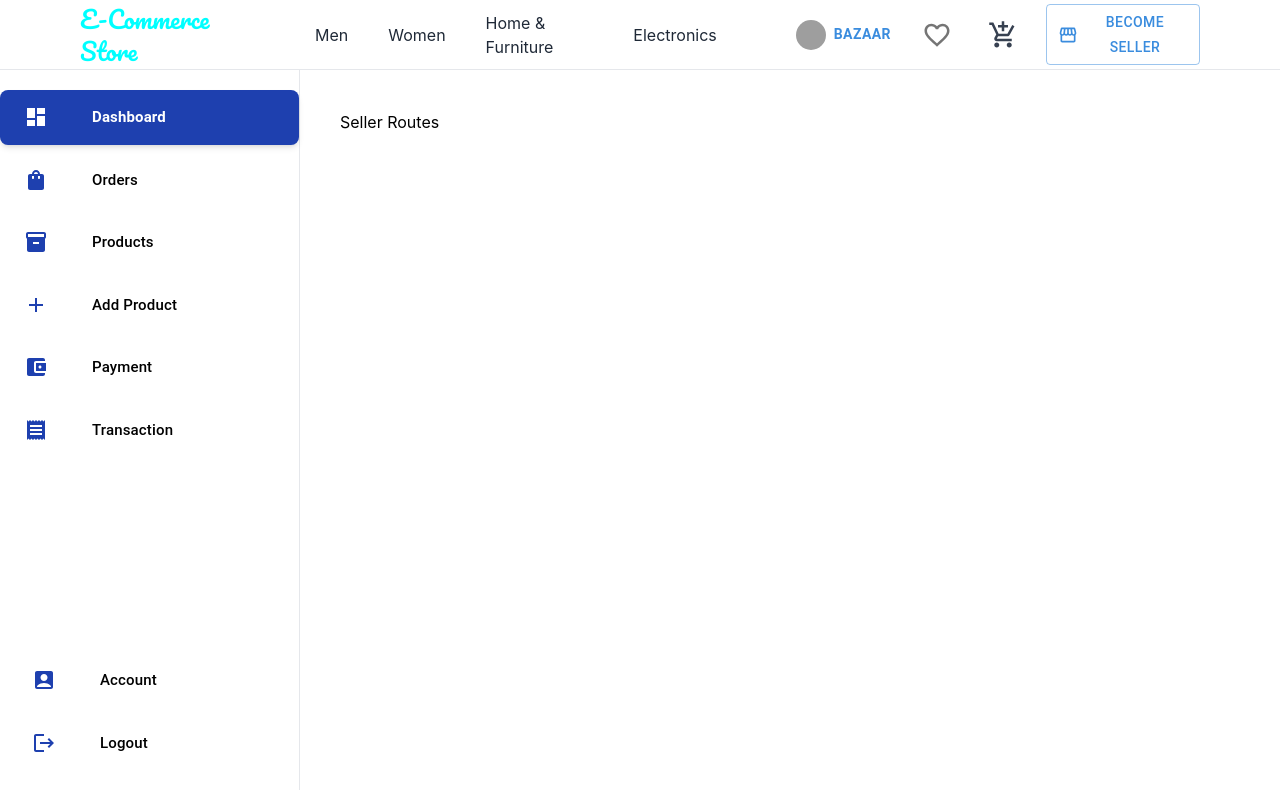
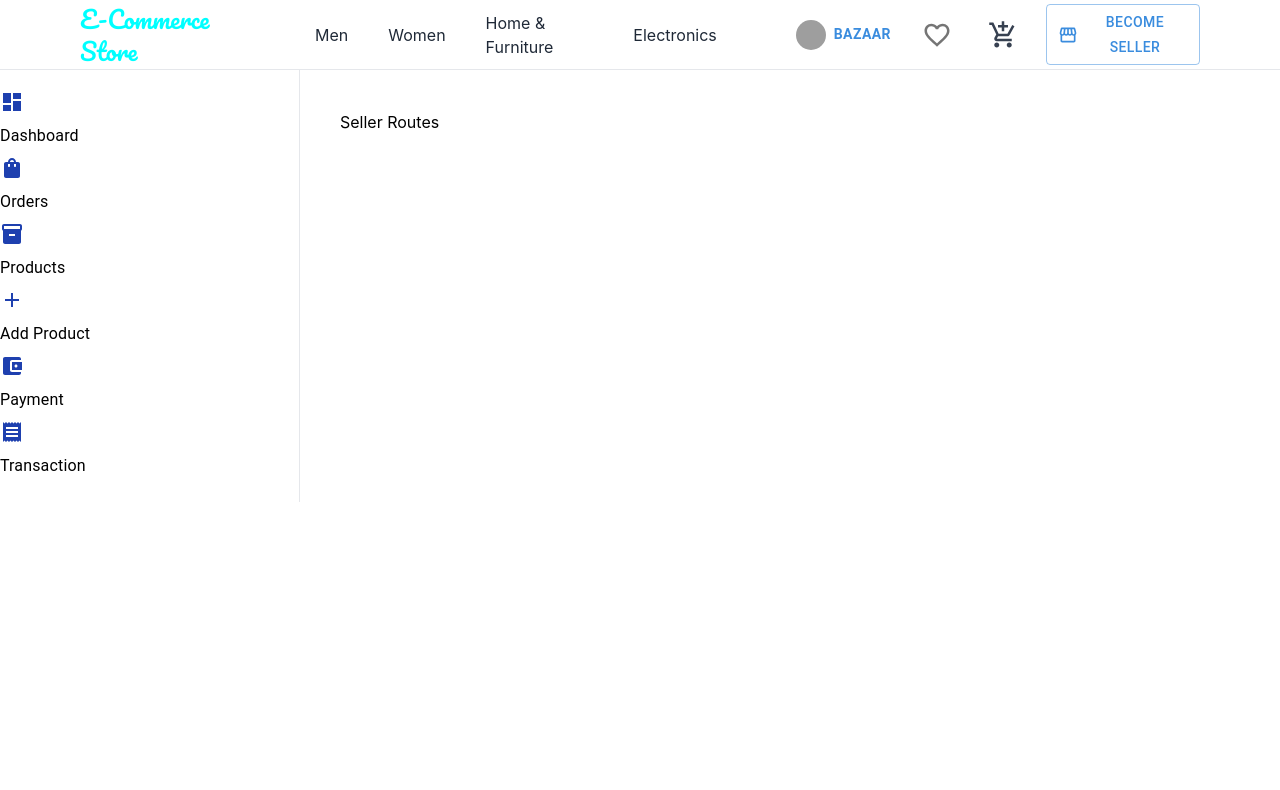
Before and after one commit to shubhcoding01/ecomproject, a React (Create React App) app: page /seller in a window 1280 px wide. Shown: the top 790 px of the page. Built offline with nearby package versions, Linux system fonts and the light colour scheme; grey boxes are pictures that could not be loaded; some icons are missing.

Commit message:
Refactor SellerDashboard component for improved structure and readability

```diff
--- a/src/component/DrawerList.tsx
+++ b/src/component/DrawerList.tsx
@@ -1,103 +1,44 @@
-// import { ListItemIcon, ListItemText } from '@mui/material'
-// import React from 'react'
+import { ListItemIcon, ListItemText } from '@mui/material'
+import React from 'react'
 
-// interface menuItem{
+interface menuItem{
 
-//       name:string,
-//       path:string,
-//       icon:any
-//       activeIcon:any
+      name:string,
+      path:string,
+      icon:any
+      activeIcon:any
 
-// }
-
-// interface DrawerListProps {
-//   menu:menuItem[],
-//   menu2:menuItem[],
-//   toggleDrawer:()=>void
-// }
-
-// const DrawerList = ({menu,menu2,toggleDrawer}:DrawerListProps) => {
-//   return (
-//     <div className='h-full'>
-//       <div className='flex flex-col justify-between h-full w-[300px] border-r py-5'>
-//           <div>
-//             <div className='space-y-2'>
-//                 {
-//                   menu.map((item:any,index:number)=>
-//                     <div className='pr-9' key={index}>
-//                       <p>
-//                         <ListItemIcon>
-//                           {item.icon}
-//                         </ListItemIcon>
-//                         <ListItemText primary={item.name}/>
-//                       </p>
-//                     </div>
-//                   )
-//                 }
-//             </div>
-//           </div>
-//       </div>
-//     </div>
-//   )
-// }
-
-// export default DrawerList
-
-import React from 'react';
-import { ListItemIcon, ListItemText } from '@mui/material';
-import { useLocation, useNavigate } from 'react-router-dom';
-
-interface MenuItem {
-  name: string;
-  path: string;
-  icon: JSX.Element;
-  activeIcon: JSX.Element;
 }
 
 interface DrawerListProps {
-  menu: MenuItem[];
-  menu2: MenuItem[];
-  toggleDrawer: () => void;
+  menu:menuItem[],
+  menu2:menuItem[],
+  toggleDrawer:()=>void
 }
 
-const DrawerList: React.FC<DrawerListProps> = ({ menu, menu2, toggleDrawer }) => {
-  const location = useLocation();
-  const navigate = useNavigate();
+const DrawerList = ({menu,menu2,toggleDrawer}:DrawerListProps) => {
+  return (
+    <div className='h-full'>
+      <div className='flex flex-col justify-between h-full w-[300px] border-r py-5'>
+          <div>
+            <div className='space-y-2'>
+                {
+                  menu.map((item:any,index:number)=>
+                    <div className='pr-9' key={index}>
+                      <p>
+                        <ListItemIcon>
+                          {item.icon}
+                        </ListItemIcon>
+                        <ListItemText primary={item.name}/>
+                      </p>
+                    </div>
+                  )
+                }
+            </div>
+          </div>
+      </div>
+    </div>
+  )
+}
 
-  const renderMenu = (items: MenuItem[]) =>
-    items.map((item, index) => {
-      const isActive = location.pathname === item.path;
-
-      return (
-        <div
-          key={index}
-          onClick={() => {
-            navigate(item.path);
-            toggleDrawer();
-          }}
-          className={`flex items-center gap-3 px-6 py-3 rounded-lg cursor-pointer transition-all duration-200
-            ${isActive ? 'bg-primary-color text-white shadow-md' : 'hover:bg-gray-100 dark:hover:bg-gray-800'}`}
-        >
-          <ListItemIcon className="min-w-[32px]">
-            {isActive ? item.activeIcon : item.icon}
-          </ListItemIcon>
-          <ListItemText
-            primary={item.name}
-            primaryTypographyProps={{
-              fontSize: 15,
-              fontWeight: isActive ? 600 : 500,
-            }}
-          />
-        </div>
-      );
-    });
-
-  return (
-    <div className="h-full flex flex-col justify-between w-[300px] border-r dark:border-gray-700 py-5 bg-white dark:bg-gray-900">
-      <div className="space-y-2">{renderMenu(menu)}</div>
-      <div className="space-y-2 px-2">{renderMenu(menu2)}</div>
-    </div>
-  );
-};
-
-export default DrawerList;
+export default DrawerList
--- a/src/seller/components/SellerDrawerList/SellerDrawerList.tsx
+++ b/src/seller/components/SellerDrawerList/SellerDrawerList.tsx
@@ -1,152 +1,79 @@
-// import { AccountBalanceWallet, AccountBox, Add, Dashboard, Inventory, Logout, Receipt, ShoppingBag } from '@mui/icons-material'
-// import React from 'react'
-// import DrawerList from '../../../component/DrawerList';
+import { AccountBalanceWallet, AccountBox, Add, Dashboard, Inventory, Logout, Receipt, ShoppingBag } from '@mui/icons-material'
+import React from 'react'
+import DrawerList from '../../../component/DrawerList';
 
-// const menu = [
-//   {
-//     name:"Dashboard",
-//     path:"/seller",
-//     icon:<Dashboard className='text-primary-color'/>,
-//     activeIcon:<Dashboard className='text-white'/>
-//   },
-//   {
-//     name:"Orders",
-//     path:"/seller/orders",
-//     icon:<ShoppingBag className='text-primary-color' />,
-//     activeIcon:<ShoppingBag className='text-white'/>
-//   },
-//   {
-//     name:"Products",
-//     path:"/seller/products",
-//     icon:<Inventory className='text-primary-color'/>,
-//     activeIcon:<Inventory className='text-white'/>
-//   },
-//   {
-//     name:"Add Product",
-//     path:"/seller/add-product",
-//     icon:<Add className='text-primary-color'/>,
-//     activeIcon:<Add className='text-white'/>
-//   },
-//   {
-//     name:"Payment",
-//     path:"/seller/payment",
-//     icon:<AccountBalanceWallet className='text-primary-color'/>,
-//     activeIcon:<AccountBalanceWallet className='text-white'/>
-//   },
-//   {
-//     name:"Transaction",
-//     path:"/seller/transaction",
-//     icon:<Receipt className='text-primary-color'/>,
-//     activeIcon:<Receipt className='text-white'/>
-//   },
-//   // {
-//   //   name:"Inventory",
-//   //   path:"/seller/inventory",
-//   //   icon:<MailIcon className='text-primary-color'/>,
-//   //   activeIcon:<MailIcon className='text-white'/>
-//   // },
+const menu = [
+  {
+    name:"Dashboard",
+    path:"/seller",
+    icon:<Dashboard className='text-primary-color'/>,
+    activeIcon:<Dashboard className='text-white'/>
+  },
+  {
+    name:"Orders",
+    path:"/seller/orders",
+    icon:<ShoppingBag className='text-primary-color' />,
+    activeIcon:<ShoppingBag className='text-white'/>
+  },
+  {
+    name:"Products",
+    path:"/seller/products",
+    icon:<Inventory className='text-primary-color'/>,
+    activeIcon:<Inventory className='text-white'/>
+  },
+  {
+    name:"Add Product",
+    path:"/seller/add-product",
+    icon:<Add className='text-primary-color'/>,
+    activeIcon:<Add className='text-white'/>
+  },
+  {
+    name:"Payment",
+    path:"/seller/payment",
+    icon:<AccountBalanceWallet className='text-primary-color'/>,
+    activeIcon:<AccountBalanceWallet className='text-white'/>
+  },
+  {
+    name:"Transaction",
+    path:"/seller/transaction",
+    icon:<Receipt className='text-primary-color'/>,
+    activeIcon:<Receipt className='text-white'/>
+  },
+  // {
+  //   name:"Inventory",
+  //   path:"/seller/inventory",
+  //   icon:<MailIcon className='text-primary-color'/>,
+  //   activeIcon:<MailIcon className='text-white'/>
+  // },
 
-// ];
+];
 
 
 
 
 
 
-// const menu2 = [
-//   {
-//     name:"Account",
-//     path:"/seller/account",
-//     icon:<AccountBox className='text-primary-color'/>,
-//     activeIcon:<AccountBox className='text-white'/>
-//   },
-//   {
-//     name:"Logout",
-//     path:"/",
-//     icon:<Logout className='text-primary-color'/>,
-//     activeIcon:<Logout className='text-white'/>
-//   },
-// ]
-
-// const SellerDrawerList = ({toggleDrawer}:{toggleDrawer:any}) => {
-//   return (
-//     <div>
-//       <DrawerList menu={menu} menu2={menu2} toggleDrawer={toggleDrawer} />
-//     </div>
-//   )
-// }
-
-// export default SellerDrawerList
-
-import {
-  AccountBalanceWallet,
-  AccountBox,
-  Add,
-  Dashboard,
-  Inventory,
-  Logout,
-  Receipt,
-  ShoppingBag
-} from '@mui/icons-material';
-import React from 'react';
-import DrawerList from '../../../component/DrawerList';
-
-const menu = [
+const menu2 = [
   {
-    name: 'Dashboard',
-    path: '/seller',
-    icon: <Dashboard className="text-primary-color" />,
-    activeIcon: <Dashboard className="text-white" />
+    name:"Account",
+    path:"/seller/account",
+    icon:<AccountBox className='text-primary-color'/>,
+    activeIcon:<AccountBox className='text-white'/>
   },
   {
-    name: 'Orders',
-    path: '/seller/orders',
-    icon: <ShoppingBag className="text-primary-color" />,
-    activeIcon: <ShoppingBag className="text-white" />
+    name:"Logout",
+    path:"/",
+    icon:<Logout className='text-primary-color'/>,
+    activeIcon:<Logout className='text-white'/>
   },
-  {
-    name: 'Products',
-    path: '/seller/products',
-    icon: <Inventory className="text-primary-color" />,
-    activeIcon: <Inventory className="text-white" />
-  },
-  {
-    name: 'Add Product',
-    path: '/seller/add-product',
-    icon: <Add className="text-primary-color" />,
-    activeIcon: <Add className="text-white" />
-  },
-  {
-    name: 'Payment',
-    path: '/seller/payment',
-    icon: <AccountBalanceWallet className="text-primary-color" />,
-    activeIcon: <AccountBalanceWallet className="text-white" />
-  },
-  {
-    name: 'Transaction',
-    path: '/seller/transaction',
-    icon: <Receipt className="text-primary-color" />,
-    activeIcon: <Receipt className="text-white" />
-  }
-];
+]
 
-const menu2 = [
-  {
-    name: 'Account',
-    path: '/seller/account',
-    icon: <AccountBox className="text-primary-color" />,
-    activeIcon: <AccountBox className="text-white" />
-  },
-  {
-    name: 'Logout',
-    path: '/',
-    icon: <Logout className="text-primary-color" />,
-    activeIcon: <Logout className="text-white" />
-  }
-];
+const SellerDrawerList = ({toggleDrawer}:{toggleDrawer:any}) => {
+  return (
+    <div>
+      <DrawerList menu={menu} menu2={menu2} toggleDrawer={toggleDrawer} />
+    </div>
+  )
+}
 
-const SellerDrawerList = ({ toggleDrawer }: { toggleDrawer: () => void }) => {
-  return <DrawerList menu={menu} menu2={menu2} toggleDrawer={toggleDrawer} />;
-};
-
-export default SellerDrawerList;
+export default SellerDrawerList
```
